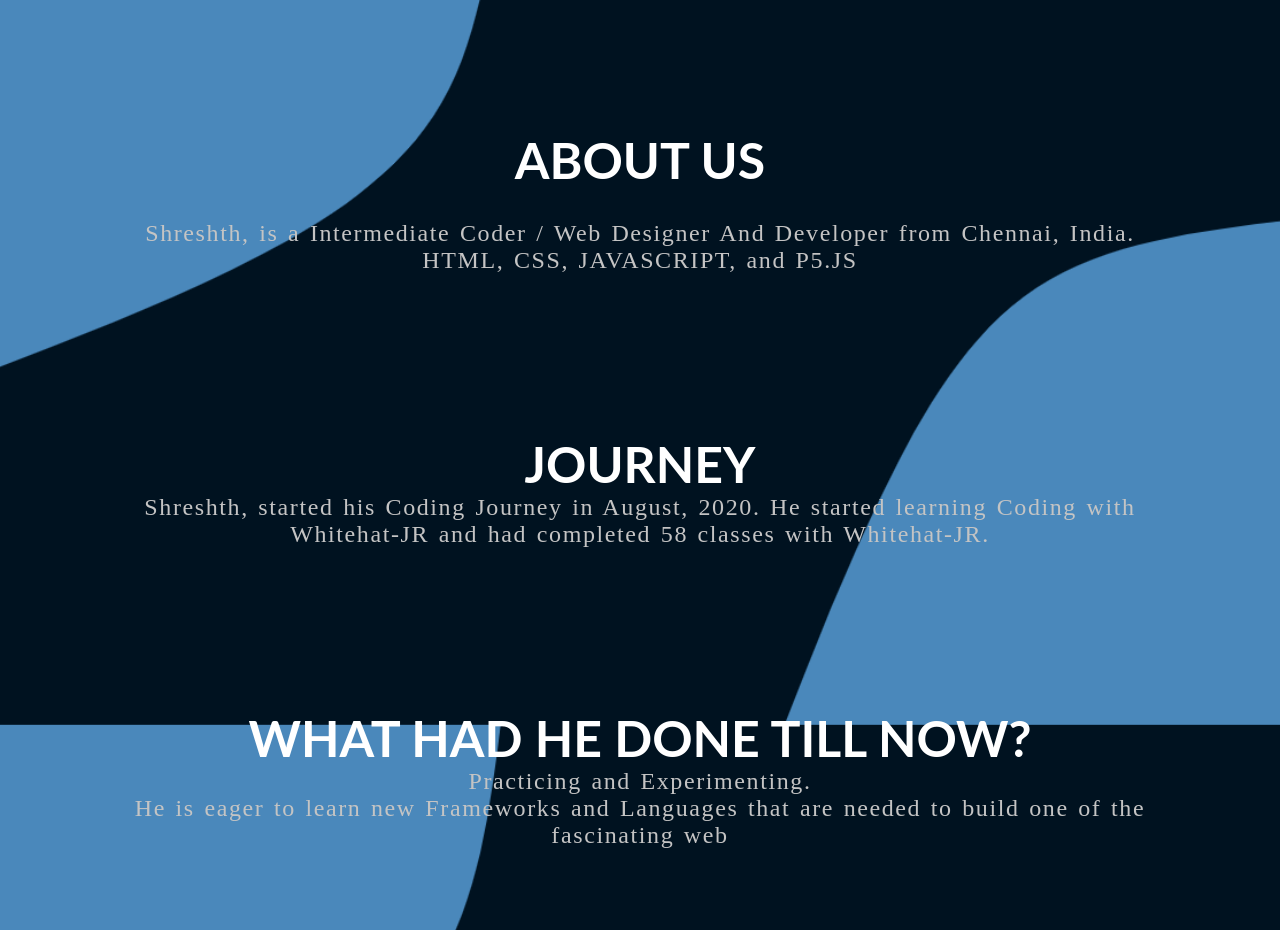
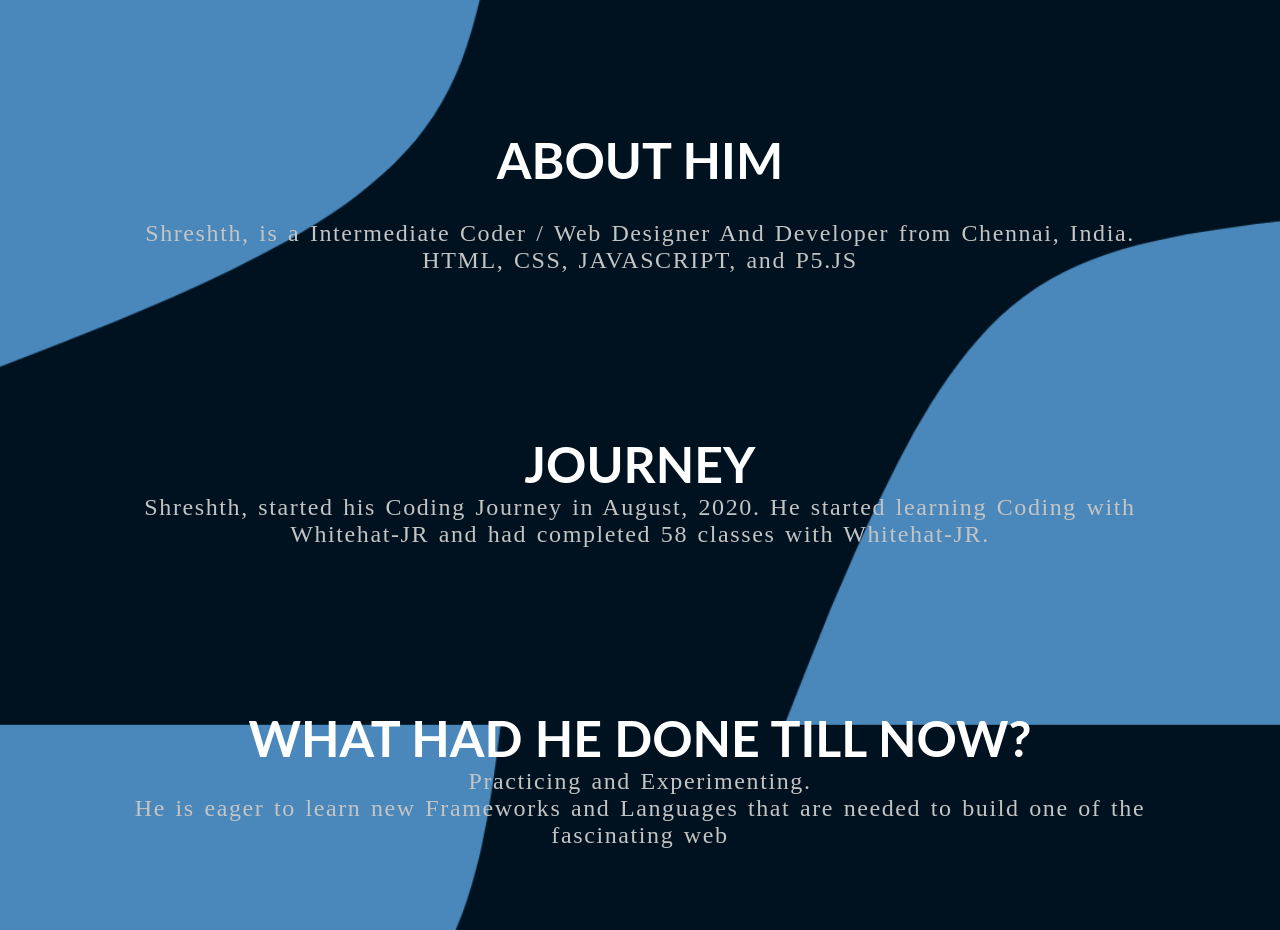
Before and after one commit to shreshthshukla/Webpage, a plain HTML site: page index.html in a window 1280 px wide. Shown: the part 880-1810 px from the top of the page. Drawn offline with Linux system fonts and the light colour scheme.

Commit message:
Add files via upload

```diff
--- a/index.html
+++ b/index.html
@@ -60,7 +60,7 @@
         <!-- About Start -->
         <section class="conta-about" id="about" style="padding: top 10em;">
         <div class="conta-about-container reveal">
-               <h1>About Us</h1>
+               <h1>About Him</h1>
                <p>Shreshth, is a Intermediate Coder / Web Designer And Developer from Chennai, India.
                    <br>
                    HTML, CSS, JAVASCRIPT, and P5.JS
--- a/style.css
+++ b/style.css
@@ -41,10 +41,7 @@ body{
 
 .conta-about{
     padding: 100px;
-    /* height: 720px; */
     word-wrap: break-word;
-    /* border-radius: 10px;  */
-    /* box-shadow: 1px 1px rgb(0, 0, 0); */
     background: url(Bob.png) no-repeat center center fixed;
     background-size: cover;
 }
@@ -160,8 +157,6 @@ body{
     color: rgb(196, 196, 196);
     letter-spacing: 0.1rem;
 }
-
-
 
 .aboutz-pros-2{
     margin-top: 50px;
```
